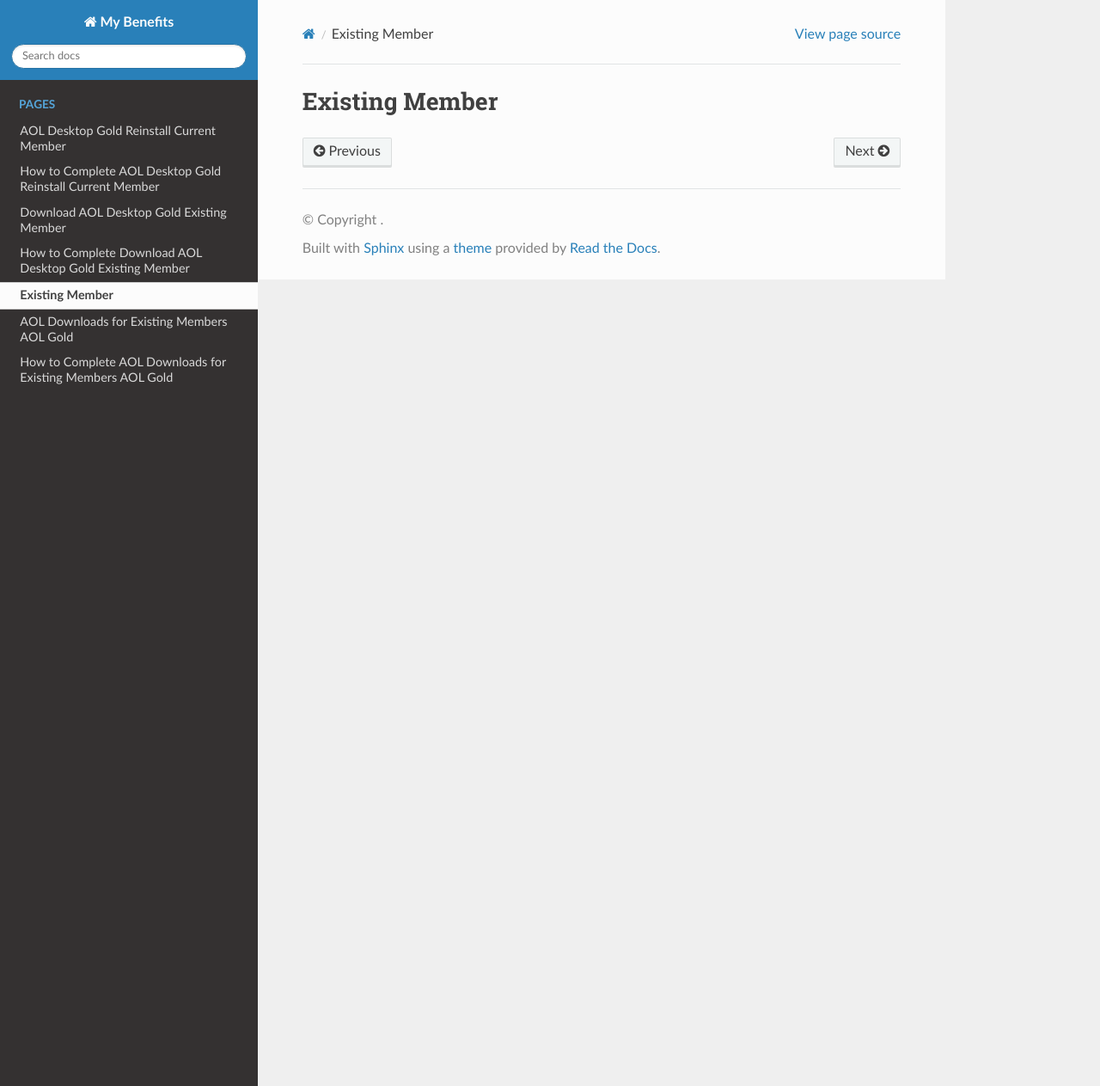
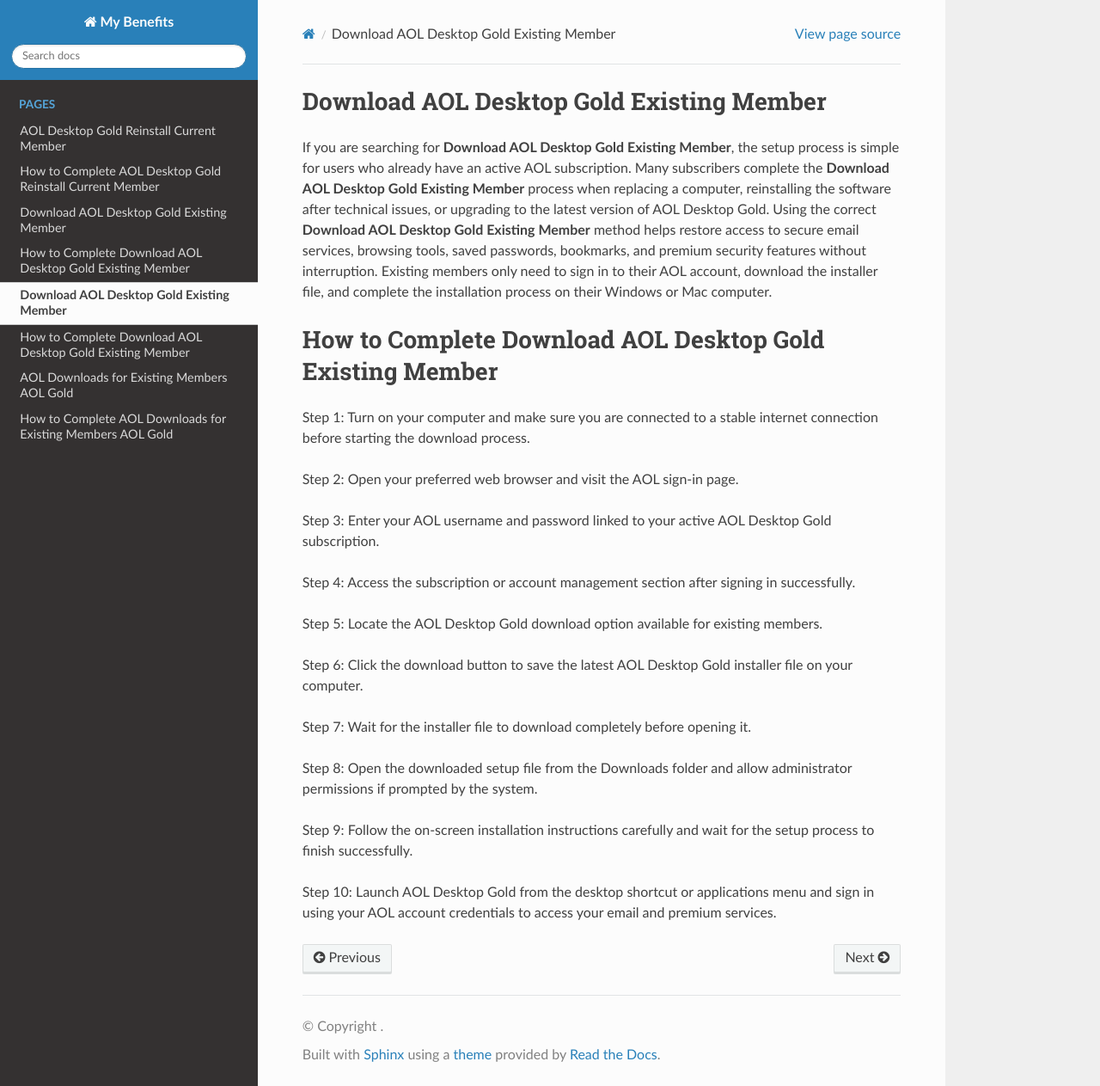
Before and after one commit to Marrable-hue/mybenefits, a Sphinx documentation site: the page built from docs/download-desktop-gold-existing-member.rst, in a window 1280 px wide and 1263 px high. Shown: the whole window at 86% size. Built offline with Sphinx 7.4.7 and the Read the Docs theme 3.1.0, drawn with Linux system fonts in a browser that asks for light colours.

Commit message:
Update download-desktop-gold-existing-member.rst

```diff
--- a/docs/download-desktop-gold-existing-member.rst
+++ b/docs/download-desktop-gold-existing-member.rst
@@ -1,2 +1,27 @@
-Existing Member
-=============
+Download AOL Desktop Gold Existing Member
+=========================================
+
+If you are searching for **Download AOL Desktop Gold Existing Member**, the setup process is simple for users who already have an active AOL subscription. Many subscribers complete the **Download AOL Desktop Gold Existing Member** process when replacing a computer, reinstalling the software after technical issues, or upgrading to the latest version of AOL Desktop Gold. Using the correct **Download AOL Desktop Gold Existing Member** method helps restore access to secure email services, browsing tools, saved passwords, bookmarks, and premium security features without interruption. Existing members only need to sign in to their AOL account, download the installer file, and complete the installation process on their Windows or Mac computer.
+
+How to Complete Download AOL Desktop Gold Existing Member
+=========================================================
+
+Step 1: Turn on your computer and make sure you are connected to a stable internet connection before starting the download process.
+
+Step 2: Open your preferred web browser and visit the AOL sign-in page.
+
+Step 3: Enter your AOL username and password linked to your active AOL Desktop Gold subscription.
+
+Step 4: Access the subscription or account management section after signing in successfully.
+
+Step 5: Locate the AOL Desktop Gold download option available for existing members.
+
+Step 6: Click the download button to save the latest AOL Desktop Gold installer file on your computer.
+
+Step 7: Wait for the installer file to download completely before opening it.
+
+Step 8: Open the downloaded setup file from the Downloads folder and allow administrator permissions if prompted by the system.
+
+Step 9: Follow the on-screen installation instructions carefully and wait for the setup process to finish successfully.
+
+Step 10: Launch AOL Desktop Gold from the desktop shortcut or applications menu and sign in using your AOL account credentials to access your email and premium services.
```
